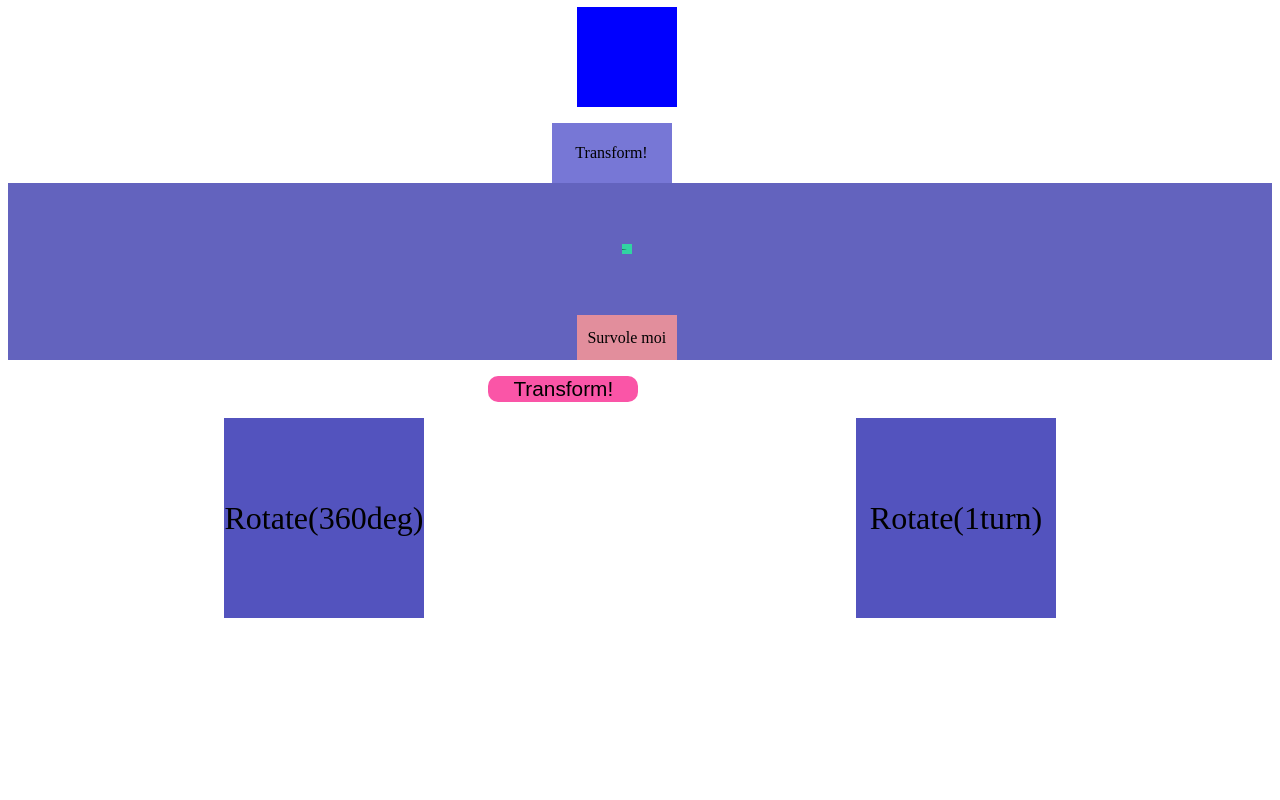
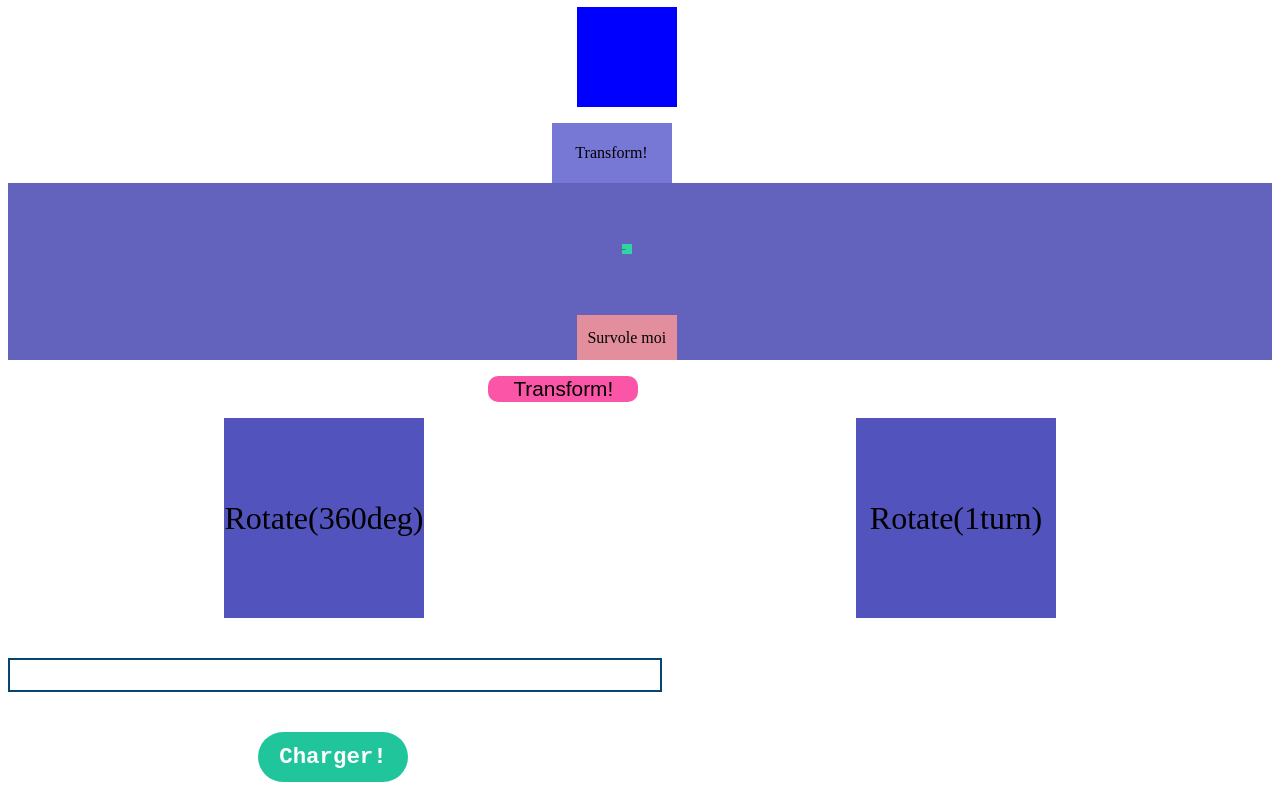
Before and after one commit to DydyCode/Cours-Animation-CSS, a plain HTML site: page index.html in a window 1280 px wide. Shown: the part 1090-1890 px from the top of the page. Before the commit the page ends 1716 px from the top, so only its background shows below. Drawn offline with Linux system fonts and the light colour scheme.

Commit message:
Barre de chargement

```diff
--- a/index.html
+++ b/index.html
@@ -70,6 +70,12 @@
                     <div class="boxes_base boxes--rotTurns">Rotate(1turn)</div>
                 </div>
         </div>
+        <div class="container8">
+            <div class="btn8">Charger!</div>
+            <div class="progress">
+                <div class="progress_bar">Bien jouer !</div>
+            </div>
+        </div>
     </body>
 </body>
 </html>
--- a/styles.scss
+++ b/styles.scss
@@ -261,3 +261,47 @@ $trans-dur: 2000ms;
         transition: transform 500ms ease-in-out;
     }
 }
+.container8 {
+    display: flex;
+    flex-direction: column-reverse;
+}
+.btn8 {
+    cursor: pointer;
+    width: 150px;
+    height: 50px;
+    background-color: rgb(33, 197, 156);
+    border-radius: 50px;
+    display: flex;
+    justify-content: center;
+    align-items: center;
+    color: white;
+    font-family:monospace;
+    font-weight: bold;
+    font-size: 1.4rem;
+    margin: 40px 10px 10px 250px;
+    &:active {
+        & + .progress {
+            & .progress_bar {
+                transform:scaleX(1);
+            }
+        }
+    }
+}
+.progress {
+    margin-top: 40px;
+    border: solid 2px rgb(4, 70, 114);
+    width: 650px;
+    height: 30px;
+    &_bar {
+        transform: scaleX(0);
+        transform-origin: left;
+        transition: transform 1000ms cubic-bezier(.32,0,.07,1);
+    }
+}
+.progress_bar {
+    background-color:rgb(33, 197, 156);
+    width: 646px;
+    height: 26px;
+    margin: 2px 2px 2px 2px;
+    font-size: 1.3rem;
+}
```
Also changed, not shown: styles.css, 1 other file.
